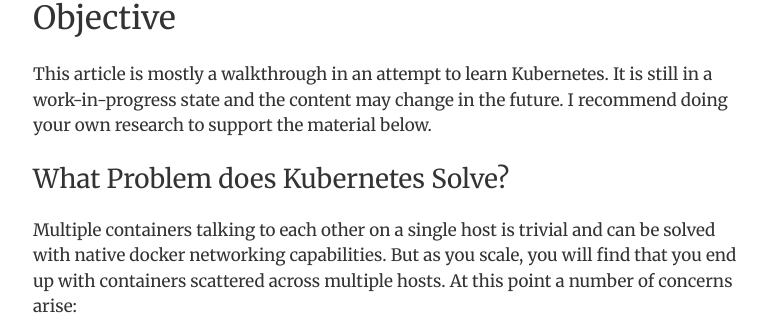
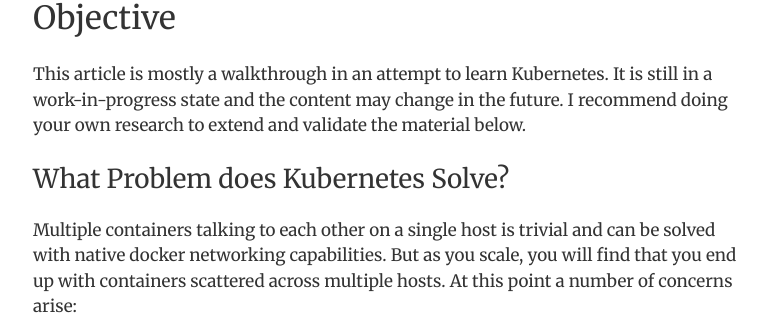
Before and after one commit to haani-niyaz/devops-journal, a Jekyll site: the page built from _posts/2016-10-16-getting-started-with-kubernetes.markdown, in a window 1280 px wide and 900 px high, scrolled down 997 px. Shown: the part 197-512 px from the top of the window, without its empty margins (247-1029 px from the left). Built offline with Jekyll 4.4.1, drawn with Linux system fonts in a browser that asks for light colours; nearby versions of some CDN libraries.

Commit message:
Update objective

```diff
--- a/_posts/2016-10-16-getting-started-with-kubernetes.markdown
+++ b/_posts/2016-10-16-getting-started-with-kubernetes.markdown
@@ -14,7 +14,8 @@
 
 ## Objective
 
-This article is mostly a walkthrough in an attempt to learn Kubernetes. It is still in a work-in-progress state and the content may change in the future. I recommend doing your own research to support the material below.
+This article is mostly a walkthrough in an attempt to learn Kubernetes. It is still in a work-in-progress state and the content may change in the future. I recommend doing your own research to
+extend and validate the material below.
 
 ### What Problem does Kubernetes Solve?
 
```
